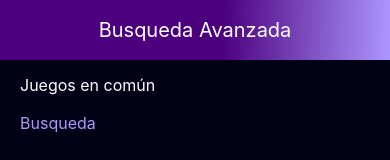
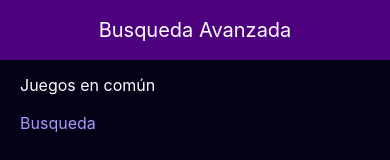
Before and after one commit to Siuss/gamerly-frontend, a React Native app: screen /busquedaAvanzada in a window 390 px wide. Shown: the top 160 px of the page. Built offline with nearby package versions, Linux system fonts and the light colour scheme; what hex-to-rgba would draw is missing.

Commit message:
Se reempleza la etiqueta 'Gradiente' por 'View'.

```diff
--- a/src/componentes/header/headerTitle.jsx
+++ b/src/componentes/header/headerTitle.jsx
@@ -2,7 +2,6 @@ import React from 'react';
 import { View, Text, StyleSheet, TouchableOpacity } from 'react-native';
 import { Color } from '../../estilos/colores';
 import { Ionicons } from '@expo/vector-icons';
-import { Gradiente } from "../atomos/gradiente/Gradiente";
 import { useNavigation } from '@react-navigation/native';
 
 export const HeaderTitle = ({ title, showBackButton }) => {
@@ -13,14 +12,14 @@ export const HeaderTitle = ({ title, showBackButton }) => {
   };
 
   return (
-      <Gradiente variante="gradienteHorizontal" style={styles.header}>
+      <View style={styles.header}>
         {showBackButton && (
             <TouchableOpacity onPress={handleNavigateBack} style={styles.boton}>
               <Ionicons name="arrow-back" size={24} color={Color.blanco} />
             </TouchableOpacity>
         )}
         <Text style={styles.title}>{title}</Text>
-      </Gradiente>
+      </View>
   );
 };
 
```
